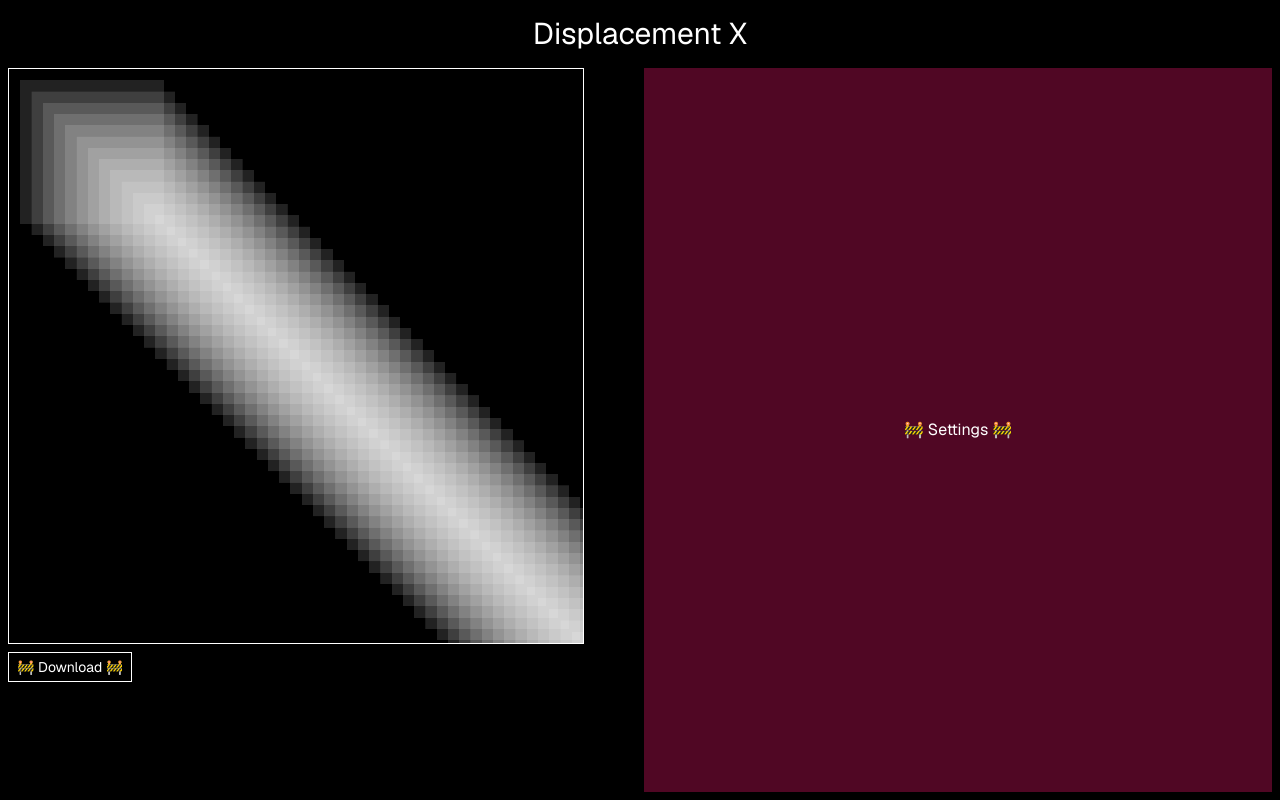
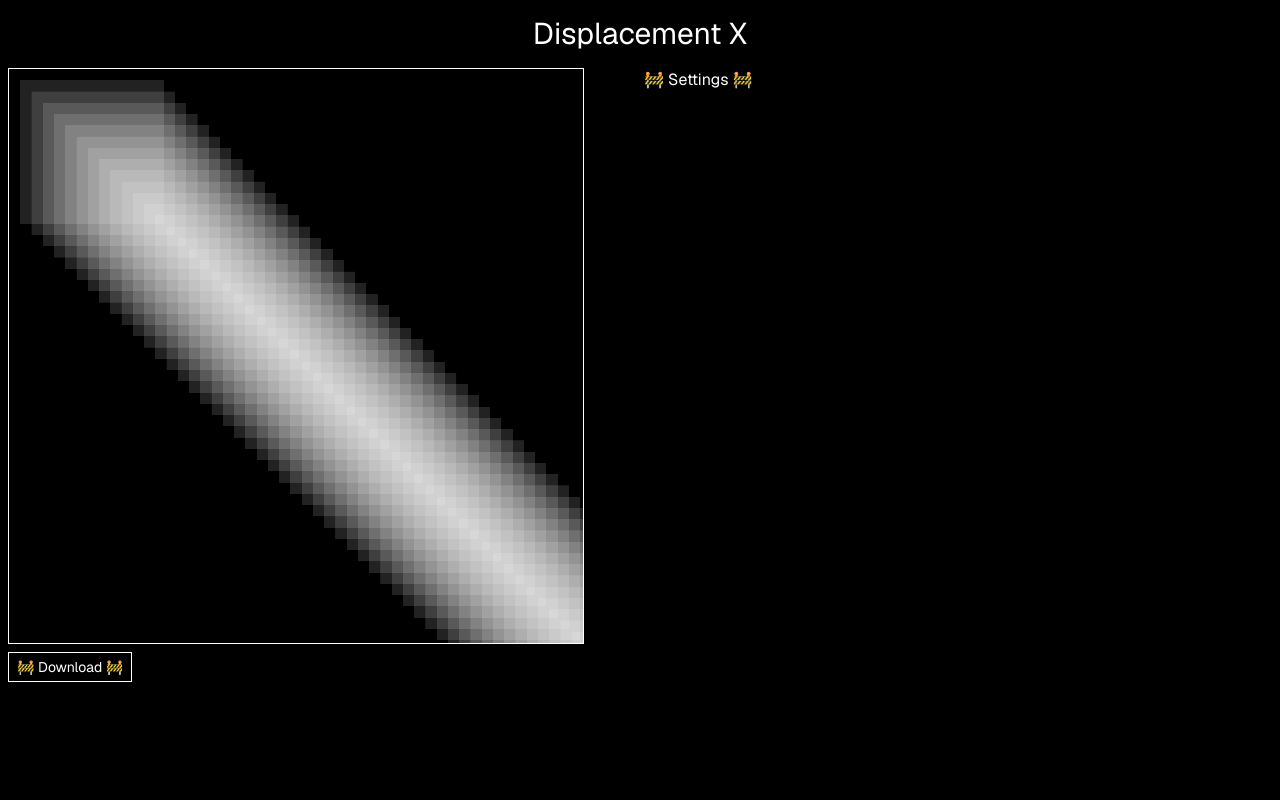
Before and after one commit to satelllte/displacementx, a Next.js app: page / in a window 1280 px wide. Built offline with nearby package versions, Linux system fonts and the light colour scheme.

Commit message:
page: layout

```diff
--- a/src/app/page.tsx
+++ b/src/app/page.tsx
@@ -3,6 +3,33 @@ import {Canvas} from '@/components/ui/Canvas';
 import {Drawer} from '@/components/ui/Drawer';
 
 export default function Home() {
+  return (
+    <Layout
+      sectionL={
+        <>
+          <div className='relative flex aspect-square w-full max-w-xl items-center justify-center border border-white'>
+            <Canvas />
+          </div>
+          <div className='pt-2'>
+            <Button>🚧 Download 🚧</Button>
+          </div>
+        </>
+      }
+      sectionR={<Settings />}
+    />
+  );
+}
+
+function Settings() {
+  return <>🚧 Settings 🚧</>;
+}
+
+type LayoutProps = {
+  readonly sectionL: React.ReactNode;
+  readonly sectionR: React.ReactNode;
+};
+
+function Layout({sectionL, sectionR}: LayoutProps) {
   return (
     <div
       className='fixed inset-0 mx-auto flex max-w-7xl flex-col'
@@ -12,27 +39,12 @@ export default function Home() {
         <h1 className='text-center text-2xl sm:text-3xl'>Displacement X</h1>
       </header>
       <main className='flex flex-1 gap-2 px-2 pb-2'>
-        <div className='relative flex flex-1 flex-col justify-start'>
-          <div className='relative flex aspect-square w-full max-w-xl items-center justify-center border border-white'>
-            <Canvas />
-          </div>
-          <div className='pt-2'>
-            <Button>🚧 Download 🚧</Button>
-          </div>
-        </div>
-        <div className='flex flex-1 items-center justify-center bg-pink-950 max-md:hidden'>
-          <Settings />
-        </div>
+        <div className='relative flex-1'>{sectionL}</div>
+        <div className='relative flex-1 max-md:hidden'>{sectionR}</div>
       </main>
       <div className='flex items-center justify-center px-2 pb-4 pt-2 md:hidden'>
-        <Drawer trigger={<Button fullWidth>Start</Button>}>
-          <Settings />
-        </Drawer>
+        <Drawer trigger={<Button fullWidth>Start</Button>}>{sectionR}</Drawer>
       </div>
     </div>
   );
 }
-
-function Settings() {
-  return <>🚧 Settings 🚧</>;
-}
```
